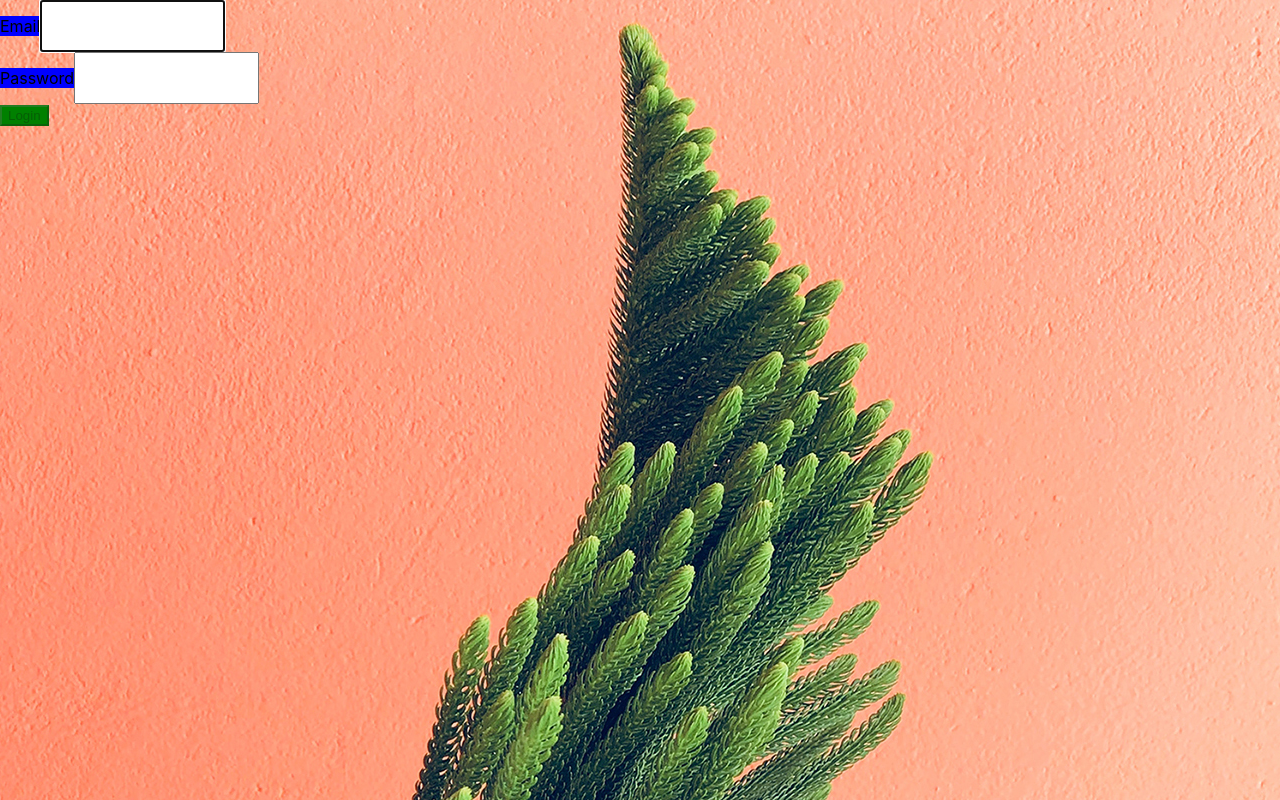
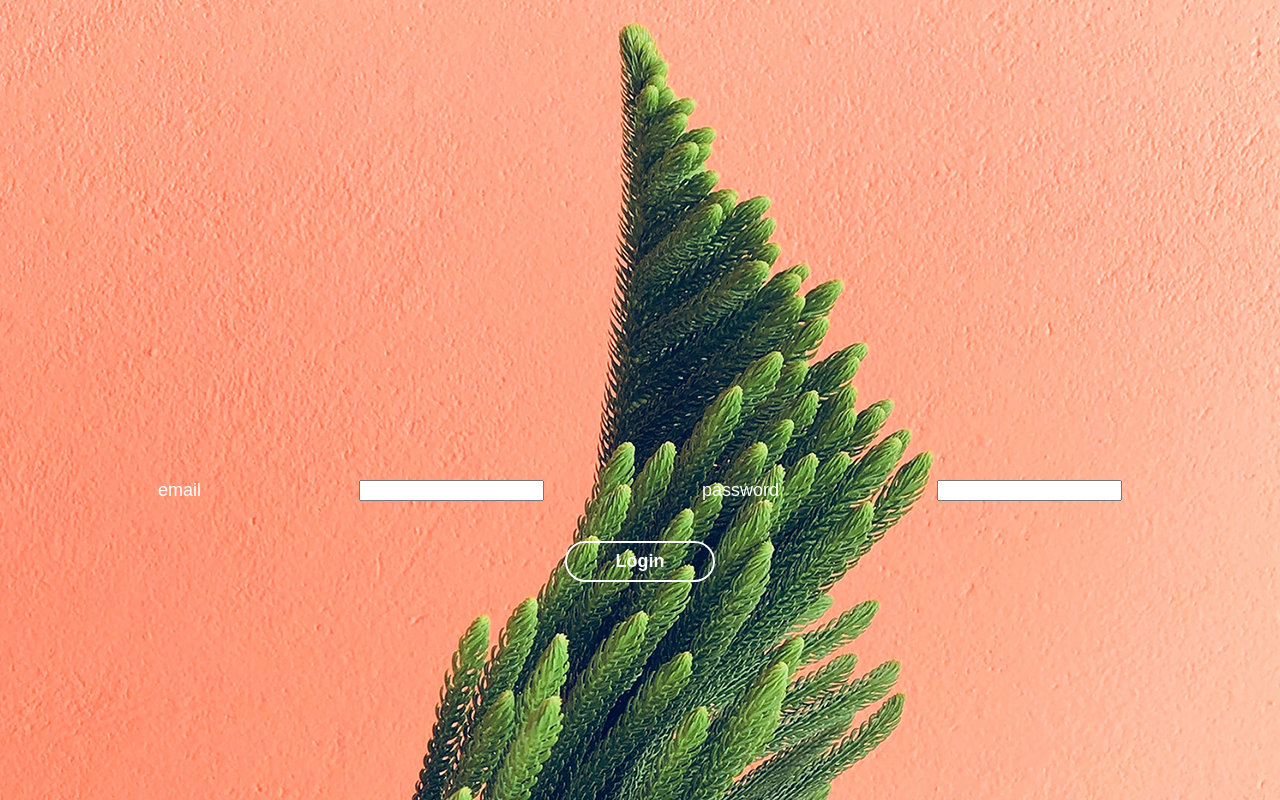
Before and after one commit to arianrah/flower-power, a React (Create React App) app in the folder client/: page /Login in a window 1280 px wide. Both pictures are taken after a click on the button "Login". Built offline with nearby package versions, Linux system fonts and the light colour scheme.

Commit message:
Login page refactored

```diff
--- /dev/null
+++ b/client/src/components/landing/InputLabel.js
@@ -0,0 +1,16 @@
+import styled from "styled-components";
+import React, { Fragment } from "react";
+
+const Label = styled.label`
+  color: #ffffff;
+  font-family: Arial;
+  font-size: 18px;
+`;
+
+export default function InputLabel(props) {
+  return (
+    <Fragment>
+      <Label>{props.message}</Label>
+    </Fragment>
+  );
+}
--- a/client/src/components/landing/Landing.js
+++ b/client/src/components/landing/Landing.js
@@ -3,6 +3,7 @@ import Dashboard from "../dashboard/Dashboard";
 import styled from "styled-components";
 import Signup from "./Signup";
 import Login from "./Login";
+import useApplicationData from "../../hooks/useApplicationData";
 
 //import cookieSession from "cookie-session";
 import landing_image from "./landing.jpg";
@@ -37,6 +38,7 @@ const Bg = styled.div`
 `;
 
 export default function Landing(props) {
+  const { loginDBCall } = useApplicationData();
   const { mode, transition, back } = useVisualMode(LEADING);
 
   function login() {
@@ -45,12 +47,37 @@ export default function Landing(props) {
   function signup() {
     transition(SIGNUP);
   }
+  function loginCheck(email, password) {
+    // transition(CHECK);
+    console.log("inside loginCheck", email, password);
+    loginDBCall(email, password);
+  }
+
+  // function save(name, interviewer) {
+  //   const interview = {
+  //     student: name,
+  //     interviewer
+  //   };
+
+  //   transition(SAVING);
+
+  //   props
+  //     .bookInterview(props.id, interview)
+  //     .then(() => transition(SHOW))
+  //     .catch(error => transition(ERROR_SAVE, true));
+  // }
 
   return (
     <Fragment>
       <Bg>
         {mode === LEADING && <Leading onLogin={login} onSignup={signup} />}
-        {mode === LOGIN && <Login />}
+        {mode === LOGIN && (
+          <Login
+            email={props.email}
+            password={props.password}
+            onLogin={loginCheck}
+          />
+        )}
         {mode === SIGNUP && <Signup />}
       </Bg>
     </Fragment>
--- a/client/src/components/landing/Login.js
+++ b/client/src/components/landing/Login.js
@@ -1,55 +1,46 @@
 import React, { useState } from "react";
 import styled from "styled-components";
+import Button from "./ButtonLanding";
+import InputLabel from "./InputLabel";
 
-const Button = styled.button`
-  background-color: green;
-`;
-const FormGroup = styled.div`
+const LoginComponents = styled.div`
   display: flex;
+  padding-top: 60vh;
+  justify-content: space-evenly;
 `;
 
-const FormControl = styled.input`
-  color: grey;
-`;
-const ControlLabel = styled.p`
-  background-color: blue;
+const ButtonDiv = styled.div`
+  display: flex;
+  justify-content: center;
+  padding-top: 5vh;
 `;
 
 export default function Login(props) {
   const [email, setEmail] = useState("");
   const [password, setPassword] = useState("");
 
-  function validateForm() {
-    return email.length > 0 && password.length > 0;
-  }
-
-  function handleSubmit(event) {
-    event.preventDefault();
-  }
-
   return (
-    <div className="Login">
-      <form onSubmit={handleSubmit}>
-        <FormGroup controlId="email" bsSize="large">
-          <ControlLabel>Email</ControlLabel>
-          <FormControl
-            autoFocus
-            type="email"
+    <div>
+      <form onSubmit={event => event.preventDefault()}>
+        <LoginComponents>
+          <InputLabel controlId="email" message={"email"} />
+          <input
+            type="text"
+            name="email"
             value={email}
-            onChange={e => setEmail(e.target.value)}
+            onChange={event => setEmail(event.target.value)}
           />
-        </FormGroup>
-        <FormGroup controlId="password" bsSize="large">
-          <ControlLabel>Password</ControlLabel>
-          <FormControl
+          <InputLabel controlId="password" message={"password"} />
+          <input
+            type="text"
+            name="password"
             value={password}
-            onChange={e => setPassword(e.target.value)}
-            type="password"
+            onChange={event => setPassword(event.target.value)}
           />
-        </FormGroup>
-        <Button block bsSize="large" disabled={!validateForm()} type="submit">
-          Login
-        </Button>
+        </LoginComponents>
+        <ButtonDiv>
+          <Button onClick={() => props.onLogin(email, password)}>Login</Button>
+        </ButtonDiv>
       </form>
     </div>
   );
--- a/client/src/components/landing/Signup.js
+++ b/client/src/components/landing/Signup.js
@@ -1,18 +1,17 @@
 import React, { useState } from "react";
 import styled from "styled-components";
-import axios from "axios";
+import Button from "./ButtonLanding";
+import InputLabel from "./InputLabel";
 
-const Button = styled.button`
-  background-color: green;
+const SignupComponents = styled.div`
+  display: flex;
+  padding-top: 60vh;
 `;
 const FormGroup = styled.div`
   display: flex;
 `;
 const FormControl = styled.input`
   color: grey;
-`;
-const ControlLabel = styled.p`
-  background-color: blue;
 `;
 
 export default function Signup(props) {
@@ -21,67 +20,51 @@ export default function Signup(props) {
   const [firstName, setFirstName] = useState("");
   const [lastName, setLastName] = useState("");
 
-  function validateForm() {
-    return email.length > 0 && password.length > 0;
-  }
+  return (
+    <div>
+      <form onSubmit={event => event.preventDefault()}>
+        <SignupComponents>
+          <InputLabel controlId="email" message={"email"}>
+            Email
+          </InputLabel>
+          <FormControl
+            type="text"
+            name="email"
+            value={email}
+            onChange={event => setEmail(event.target.value)}
+          />
 
-  function handleSubmit(event) {
-    event.preventDefault();
-    console.log("Handled submit..");
-    console.log(email);
-    axios({
-      method: "post",
-      url: "/api/register",
-      data: {
-        first_name: firstName,
-        last_name: lastName,
-        email: email,
-        password
-      }
-    });
-  }
-
-  return (
-    <div className="Login">
-      <form onSubmit={handleSubmit}>
-        <FormGroup controlId="email">
-          <ControlLabel>Email</ControlLabel>
-          <FormControl
-            autoFocus
-            type="email"
-            value={email}
-            onChange={e => setEmail(e.target.value)}
-          />
-        </FormGroup>
           <FormGroup controlId="password">
-          <ControlLabel>Password</ControlLabel>
-          <FormControl
+            <InputLabel controlId="password" message={"password"}>
+              Password
+            </InputLabel>
+            <input
+              type="text"
+              name="password"
               value={password}
-            onChange={e => setPassword(e.target.value)}
-            type="password"
+              onChange={event => setPassword(event.target.value)}
             />
           </FormGroup>
           <FormGroup controlId="firstName">
-          <ControlLabel>First Name</ControlLabel>
+            <InputLabel>First Name</InputLabel>
             <FormControl
-            autoFocus
-            type="first-name"
+              type="text"
+              name="first-name"
               value={firstName}
-            onChange={e => setFirstName(e.target.value)}
+              onChange={event => setFirstName(event.target.value)}
             />
           </FormGroup>
           <FormGroup controlId="lastName">
-          <ControlLabel>Last Name</ControlLabel>
+            <InputLabel>Last Name</InputLabel>
             <FormControl
-            autoFocus
-            type="last-name"
+              type="text"
+              name="last-name"
               value={lastName}
-            onChange={e => setLastName(e.target.value)}
+              onChange={event => setLastName(event.target.value)}
             />
           </FormGroup>
-        <Button block disabled={!validateForm()} type="submit">
-          Login
-        </Button>
+          <Button type="submit">Signup</Button>
+        </SignupComponents>
       </form>
     </div>
   );
--- /dev/null
+++ b/client/src/hooks/useApplicationData.js
@@ -0,0 +1,48 @@
+// import { useEffect, useReducer } from "react";
+import axios from "axios";
+// import "components/Application.scss";
+
+export default function useApplicationData() {
+  // useEffect(() => {
+  //   Promise.all([
+  //     axios.get(`/api/days`),
+  //     axios.get(`/api/appointments`),
+  //     axios.get(`/api/interviewers`)
+  //   ]).then(all => {
+  //     dispatch({
+  //       type: SET_APPLICATION_DATA,
+  //       value: {
+  //         days: all[0].data,
+  //         appointments: all[1].data,
+  //         interviewers: all[2].data
+  //       }
+  //     });
+  //   });
+  // }, []);
+
+  function userSignup(firstName, lastName, email, password) {
+    axios({
+      method: "post",
+      url: "/api/register",
+      data: {
+        first_name: firstName,
+        last_name: lastName,
+        email: email,
+        password: password
+      }
+    });
+  }
+
+  function loginDBCall(email, password) {
+    axios({
+      method: "get",
+      url: "/api/user",
+      data: {
+        email: email,
+        password: password
+      }
+    });
+  }
+
+  return { loginDBCall, userSignup };
+}
```
Lines whose indentation alone changed are shown as unchanged.
